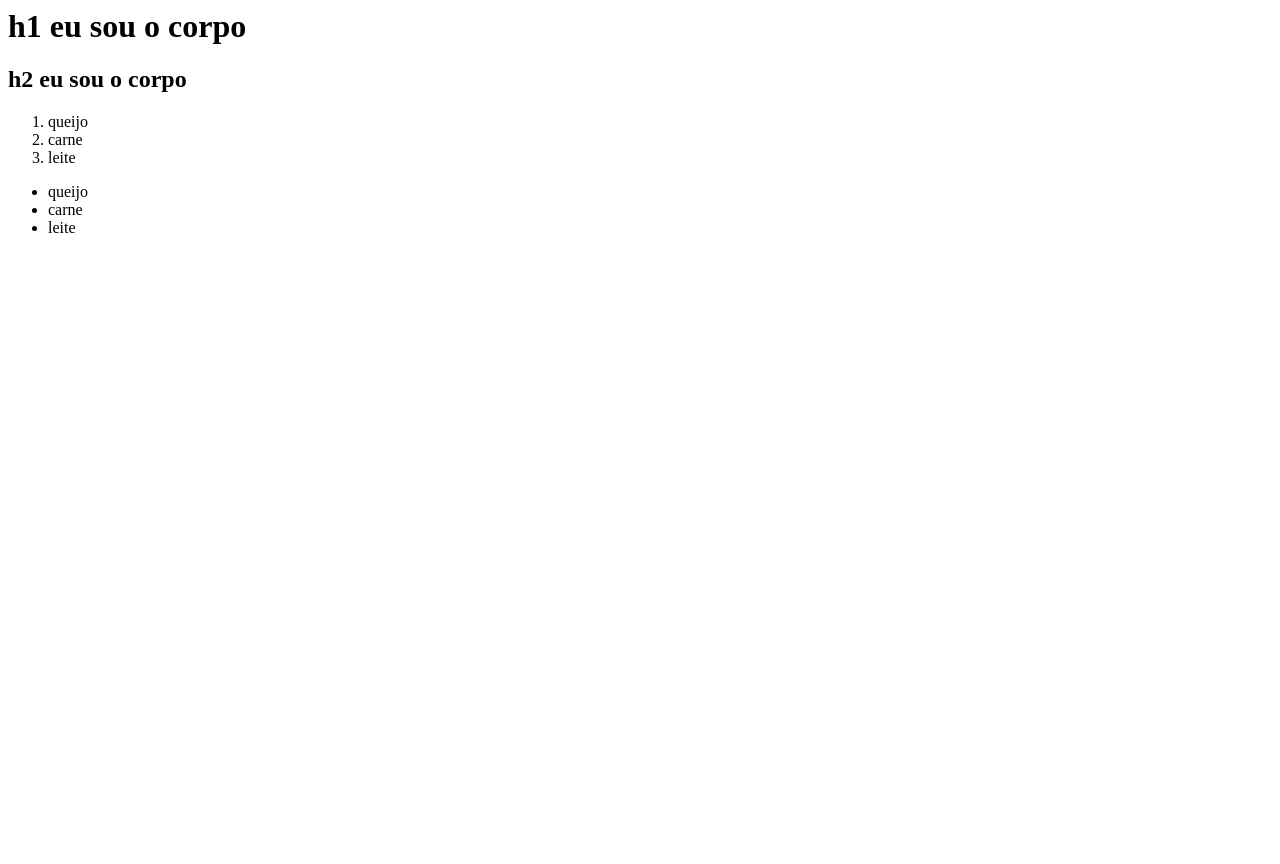
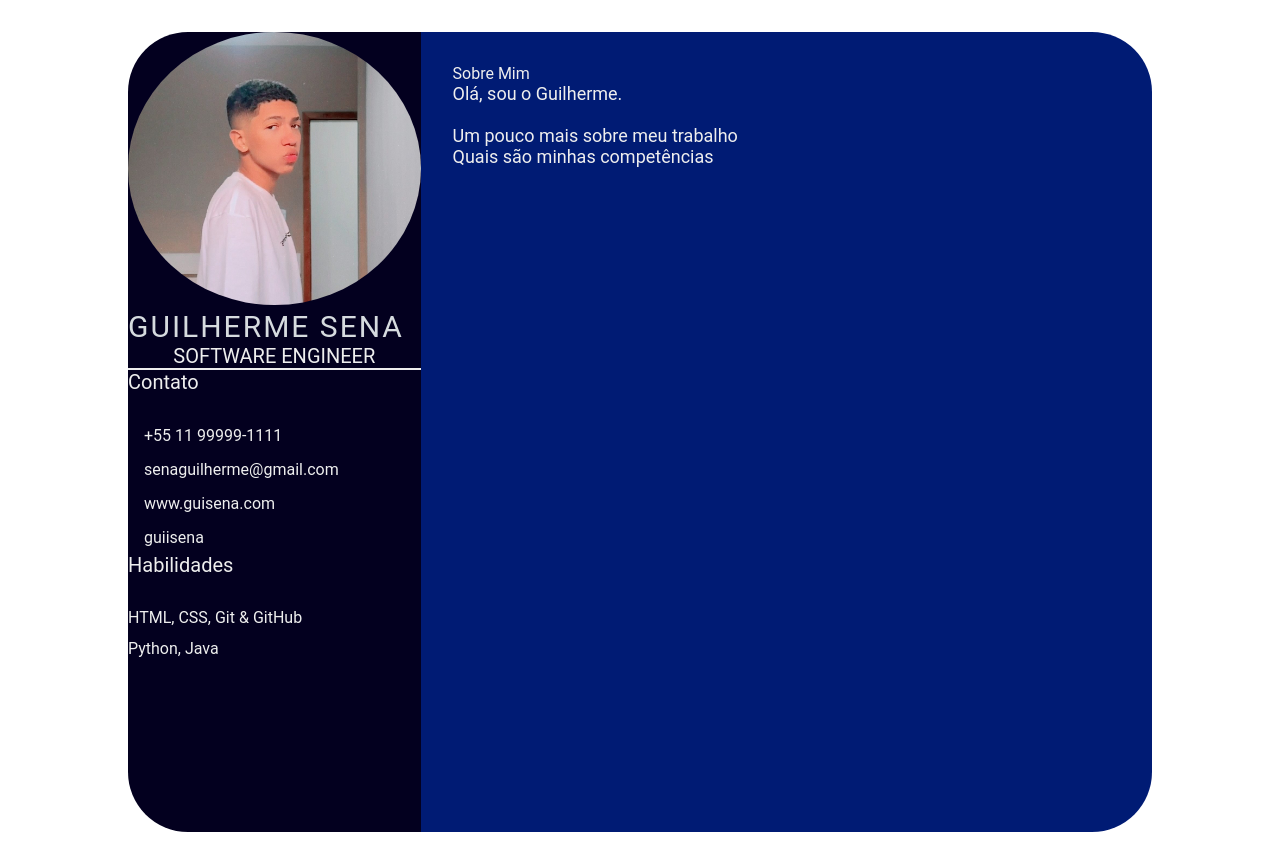
Before and after one commit to guiisena/guiisena.github.io, a plain HTML site: page index.html in a window 1280 px wide. Before the commit the page ends 800 px from the top, so only its background shows below. Drawn offline with Linux system fonts and the light colour scheme.

Commit message:
feature: add style.css & profile-image | updated index.html (#2)

```diff
--- a/index.html
+++ b/index.html
@@ -1,21 +1,53 @@
-<html>
-    <head>
-        <title>
-            Bom dia, eu sou a cabeça
-        </title>
-    </head>
-    <body>
-        <h1>h1 eu sou o corpo</h1>
-        <h2>h2 eu sou o corpo</h2>
-    </body>
-    <ol>
-        <li>queijo</li>
-        <li>carne</li>
-        <li>leite</li>
-    </ol>
-    <ul>
-        <li>queijo</li>
-        <li>carne</li>
-        <li>leite</li>
-    </ul>
+<!DOCTYPE html>
+<html lang="en">
+<head>
+    <meta charset="UTF-8">
+    <meta http-equiv="X-UA-Compatible" content="IE=edge">
+    <meta name="viewport" content="width=device-width, initial-scale=1.0">
+    <title>Guilherme Sena</title>
+
+    <link rel="stylesheet" href="style.css">
+
+</head>
+<body>
+    <main class="resume-contents">
+        <section class="left-section">
+            <section class="left-section-content">
+                <div class="profile">
+                    <img class="profile-image" src="img/profile-image.jpg" alt="Profile image">
+                    <p class="name">Guilherme Sena</p>
+                    <p class="profession">Software Engineer</p>
+                </div>
+                <div class="contact-info">
+                    <p class="left-title">Contato</p>
+                    <ul>
+                        <li><i class="fa fa-phone"></i>+55 11 99999-1111</li>
+                        <li><i class="fa fa-envelope"></i>senaguilherme@gmail.com</li>
+                        <li><i class="fa fa-globe"></i>www.guisena.com</li>
+                        <li><i class="fa fa-github"></i>guiisena</li>
+                    </ul>
+                </div>
+                <div class="skills">
+                    <p class="left-title">Habilidades</p>
+                    <ul>
+                        <li><p>HTML, CSS, Git & GitHub</p></li>
+                        <li><p>Python, Java</p></li>
+                    </ul>
+                </div>
+            </section>
+            </section>
+            <section class="right-section">
+                <div class="right-section-contents">
+                    <section class="about gap">
+                       <div class="right-title">Sobre Mim</div>
+                       <p class="about-me-contents">
+                          Olá, sou o Guilherme.<br>
+                          <br> Um pouco mais sobre meu trabalho
+                          <br> Quais são minhas competências
+                       </p>
+                    </section>
+                </div>
+            </section>
+    </main>
+</body>
 </html>
--- /dev/null
+++ b/style.css
@@ -0,0 +1,104 @@
+* {
+    margin: 0;
+    padding: 0;
+    box-sizing: border-box;
+    list-style: none;
+    font-family: 'Roboto', sans-serif;
+}
+
+.resume-contents {
+    min-height: 100vh;
+    width: 80%;
+    margin: 2rem auto;
+    display: grid;
+    grid-template-columns: repeat(7, 1fr);
+}
+
+.left-section {
+    grid-column: span 2;
+    height: 100%;
+    background-color: #03001f;;
+    border-radius: 60px 0px 0px 60px;
+}
+
+.right-section {
+    grid-column: span 5;
+    height: 100%;
+    background-color: #001b74;
+    border-radius: 0px 60px 60px 0px;
+}
+
+.left-section-contents{
+    padding: 2rem 2rem;
+}
+
+.profile {
+    width: 100%;
+    border-bottom: 2px solid #eeeeee;
+}
+
+.profile .profile-image {
+    width: 100%;
+    border-radius: 100%;
+}
+
+.name {
+    color: #D6DBDF;
+    font-size: 30px;
+    letter-spacing: 2px;
+    text-transform: uppercase;
+}
+
+.profession {
+    color: #eeeeee;
+    font-size: 20px;
+    text-transform: uppercase;
+    text-align: center;
+}
+
+/* .contact-info { border-bottom: 2px solid #1B2631; } */
+.left-title {
+    color: #eeeeee;
+    font-size: 20px;
+}
+
+.contact-info ul {
+    padding-top: 1.5rem;
+}
+
+.contact-info ul li,
+.references ul li {
+    padding: .4rem 0;
+    color: #eeeeee;
+}
+
+.contact-info ul li i,
+.references ul li i {
+    padding-right: 1rem;
+    font-size: 18px;
+    color: #eeeeee;
+}
+
+.skills ul {
+    padding-top: 1.5rem;
+}
+.skills ul li p {
+    padding: .4rem 0;
+    color: #eeeeee;
+}
+
+.right-section-contents {
+    padding: 2rem 2rem;
+}
+
+.right-title {
+    color: #eeeeee;
+}
+
+.gap {
+    padding-bottom: 2rem;
+}
+.about-me-contents {
+    font-size: 18px;
+    color: #eeeeee;
+}
```
Also changed, not shown: img/profile-image.jpg (added).
